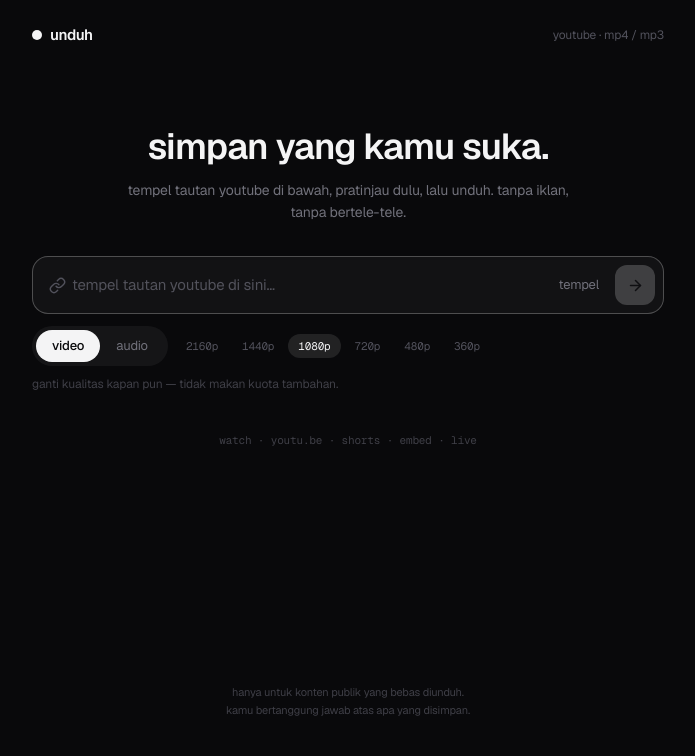
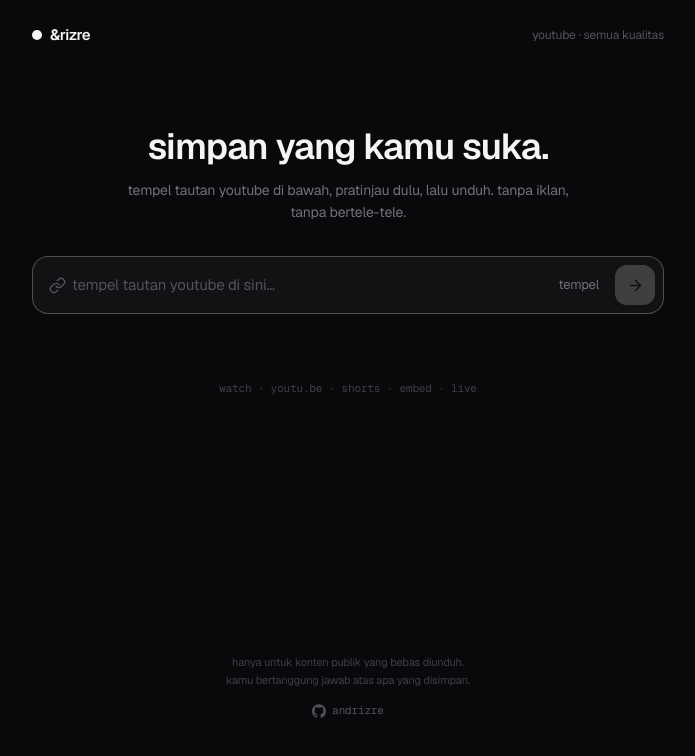
Before and after one commit to andrizre/youtube-downloader, a Next.js app: page / in a window 1280 px wide. Shown: the top 756 px of the page, without its empty margins (292-987 px from the left). Built offline with nearby package versions, Linux system fonts and the light colour scheme.

Commit message:
Sederhanakan unduhan: tanpa opsi, rebrand &rizre
Hapus pilihan video/audio dan kualitas (output sudah menampilkan semua format); API cukup terima url, satu panggilan details. Header jadi &rizre, footer tambah logo GitHub andrizre.

```diff
--- a/app/api/download/route.ts
+++ b/app/api/download/route.ts
@@ -1,16 +1,6 @@
 import { NextResponse } from "next/server";
 import { ProviderError, resolveDownload } from "@/lib/rapidapi";
 import { extractVideoId, isYouTubeUrl } from "@/lib/youtube";
-
-const VIDEO_QUALITIES: Record<string, true> = {
-  max: true,
-  "2160": true,
-  "1440": true,
-  "1080": true,
-  "720": true,
-  "480": true,
-  "360": true,
-};
 
 const RATE_LIMIT_WINDOW_MS = 60_000;
 const RATE_LIMIT_MAX = 10;
@@ -50,16 +40,10 @@
   }
   body ??= {};
 
-  const { url, kind, videoQuality = "1080" } = body;
+  const { url } = body;
 
   if (typeof url !== "string" || !isYouTubeUrl(url)) {
     return badRequest("URL harus link YouTube");
-  }
-  if (kind !== "mp3" && kind !== "mp4") {
-    return badRequest("Format harus mp3 atau mp4");
-  }
-  if (typeof videoQuality !== "string" || !VIDEO_QUALITIES[videoQuality]) {
-    return badRequest("Kualitas video tidak valid");
   }
   const videoId = extractVideoId(url);
   if (!videoId) {
@@ -67,11 +51,7 @@
   }
 
   try {
-    const result = await resolveDownload({
-      videoId,
-      kind,
-      videoQuality,
-    });
+    const result = await resolveDownload({ videoId });
     return NextResponse.json(result, { status: 200 });
   } catch (err) {
     if (err instanceof ProviderError) {
--- a/app/page.tsx
+++ b/app/page.tsx
@@ -1,7 +1,7 @@
 "use client";
 
-import { useEffect, useMemo, useState } from "react";
-import { extractVideoId, isYouTubeUrl } from "@/lib/youtube";
+import { useEffect, useState } from "react";
+import { isYouTubeUrl } from "@/lib/youtube";
 
 interface Thumb {
   url: string;
@@ -59,14 +59,6 @@
     thumbnail: string;
   }[];
   expiresAt: number;
-  download: {
-    downloadUrl: string;
-    filename: string;
-    quality?: string;
-    sizeText?: string;
-    hasAudio?: boolean;
-    expiresAt?: number;
-  };
 }
 
 interface HistoryEntry {
@@ -75,7 +67,6 @@
   thumbnail: string;
 }
 
-const VIDEO_QUALITIES = ["2160", "1440", "1080", "720", "480", "360"];
 const HISTORY_KEY = "yt-dl-history";
 
 function biggest(thumbs: Thumb[]): string {
@@ -108,53 +99,20 @@
   return `${h > 0 ? `${h}:` : ""}${mm}:${String(s).padStart(2, "0")}`;
 }
 
-/** Rekomendasi lokal dari daftar yang sudah ada — tanpa request baru (hemat kuota). */
-function pickLocal(
-  videos: Details["videos"],
-  want: string,
-): Details["videos"][number] | null {
-  if (videos.length === 0) return null;
-  const heightOf = (q: string) => Number.parseInt(q, 10);
-  const cap = Number.isNaN(Number.parseInt(want, 10))
-    ? Infinity
-    : Number.parseInt(want, 10);
-  const within = videos.filter((v) => heightOf(v.quality) <= cap);
-  const audible = (list: Details["videos"]) => list.filter((v) => v.hasAudio);
-  const pool =
-    audible(within).length > 0
-      ? audible(within)
-      : within.length > 0
-        ? within
-        : audible(videos).length > 0
-          ? audible(videos)
-          : videos;
-  let best = pool[0];
-  for (const v of pool) {
-    if (heightOf(v.quality) > heightOf(best.quality)) best = v;
-  }
-  return best;
-}
 
 export default function Home() {
   const [url, setUrl] = useState("");
-  const [kind, setKind] = useState<"mp3" | "mp4">("mp4");
-  const [videoQuality, setVideoQuality] = useState("1080");
   const [loading, setLoading] = useState(false);
   const [data, setData] = useState<Details | null>(null);
   const [error, setError] = useState<{ error: string; code?: string } | null>(
     null,
   );
   const [showDesc, setShowDesc] = useState(false);
-  const [copied, setCopied] = useState(false);
   const [history, setHistory] = useState<HistoryEntry[]>([]);
 
   const trimmed = url.trim();
   const valid = trimmed.length > 0 && isYouTubeUrl(trimmed);
   const showInvalidHint = trimmed.length > 0 && !isYouTubeUrl(trimmed);
-  const videoId = useMemo(
-    () => (valid ? extractVideoId(trimmed) : null),
-    [trimmed, valid],
-  );
 
   useEffect(() => {
     try {
@@ -180,7 +138,7 @@
     });
   }
 
-  async function run(targetUrl: string, targetKind: typeof kind, targetQ: string) {
+  async function run(targetUrl: string) {
     if (loading) return;
     setLoading(true);
     setData(null);
@@ -190,7 +148,7 @@
       const res = await fetch("/api/download", {
         method: "POST",
         headers: { "Content-Type": "application/json" },
-        body: JSON.stringify({ url: targetUrl, kind: targetKind, videoQuality: targetQ }),
+        body: JSON.stringify({ url: targetUrl }),
       });
       const json = await res.json();
       if (!res.ok) {
@@ -209,35 +167,15 @@
 
   function handleDownload() {
     if (!valid || loading) return;
-    run(trimmed, kind, videoQuality);
+    run(trimmed);
   }
 
   function handleRelated(id: string) {
     const next = `https://www.youtube.com/watch?v=${id}`;
     setUrl(next);
-    run(next, kind, videoQuality);
+    run(next);
   }
 
-  /** Ganti kualitas MP4 tanpa request baru kalau datanya sudah ada. */
-  function handleQuality(q: string) {
-    setVideoQuality(q);
-    if (data && kind === "mp4" && data.meta.id === videoId) {
-      const best = pickLocal(data.videos, q);
-      if (best) {
-        setData({
-          ...data,
-          download: {
-            downloadUrl: best.url,
-            filename: data.download.filename,
-            quality: best.quality,
-            sizeText: best.sizeText,
-            hasAudio: best.hasAudio,
-            expiresAt: data.expiresAt,
-          },
-        });
-      }
-    }
-  }
 
   async function handlePaste() {
     try {
@@ -248,29 +186,11 @@
     }
   }
 
-  async function handleCopy(text: string) {
-    try {
-      await navigator.clipboard.writeText(text);
-      setCopied(true);
-      setTimeout(() => setCopied(false), 1500);
-    } catch {
-      /* abaikan */
-    }
-  }
 
   const thumb = data ? biggest(data.meta.thumbnails) : "";
   const avatar = data?.meta.channel.avatar.length
     ? biggest(data.meta.channel.avatar)
     : "";
-  const mutedPick =
-    data && kind === "mp4" && data.download.hasAudio === false;
-  const expiry =
-    data?.expiresAt && data.expiresAt > 0
-      ? new Date(data.expiresAt * 1000).toLocaleTimeString("id-ID", {
-          hour: "2-digit",
-          minute: "2-digit",
-        })
-      : "";
   const metaLine = data
     ? [
         formatDuration(data.meta.lengthSeconds),
@@ -287,9 +207,9 @@
       <header className="mx-auto flex w-full max-w-2xl items-center justify-between px-5 pt-6">
         <p className="flex items-center gap-2 text-[15px] font-semibold tracking-tight">
           <span className="inline-block h-2.5 w-2.5 rounded-full bg-zinc-100" />
-          unduh
+          {"&rizre"}
         </p>
-        <p className="text-xs text-zinc-600">youtube · mp4 / mp3</p>
+        <p className="text-xs text-zinc-600">youtube · semua kualitas</p>
       </header>
 
       <main className="mx-auto flex w-full max-w-2xl flex-1 flex-col px-5 pt-14 pb-20 sm:pt-20">
@@ -367,49 +287,6 @@
             </button>
           </div>
 
-          {/* mode + kualitas */}
-          <div className="mt-3 flex flex-wrap items-center gap-2">
-            <div className="flex rounded-full bg-white/[0.05] p-1 text-[13px]">
-              {(
-                [
-                  { id: "mp4", label: "video" },
-                  { id: "mp3", label: "audio" },
-                ] as const
-              ).map((o) => (
-                <button
-                  key={o.id}
-                  type="button"
-                  onClick={() => setKind(o.id)}
-                  aria-pressed={kind === o.id}
-                  className={`rounded-full px-4 py-1.5 transition-all ${
-                    kind === o.id
-                      ? "bg-zinc-100 font-medium text-zinc-950"
-                      : "text-zinc-500 hover:text-zinc-200"
-                  }`}
-                >
-                  {o.label}
-                </button>
-              ))}
-            </div>
-            {kind === "mp4" && (
-              <div className="flex flex-wrap items-center gap-1">
-                {VIDEO_QUALITIES.map((q) => (
-                  <button
-                    key={q}
-                    type="button"
-                    onClick={() => handleQuality(q)}
-                    className={`rounded-full px-2.5 py-1 font-mono text-[11px] transition-colors ${
-                      videoQuality === q
-                        ? "bg-white/10 text-zinc-100"
-                        : "text-zinc-600 hover:text-zinc-300"
-                    }`}
-                  >
-                    {q}p
-                  </button>
-                ))}
-              </div>
-            )}
-          </div>
 
           <div className="mt-2.5 min-h-4 text-xs">
             {showInvalidHint ? (
@@ -423,13 +300,7 @@
               </p>
             ) : loading ? (
               <p className="text-zinc-600">mengambil pratinjau…</p>
-            ) : (
-              <p className="text-zinc-700">
-                {kind === "mp4"
-                  ? "ganti kualitas kapan pun — tidak makan kuota tambahan."
-                  : "audio dikonversi ke mp3, metadata tetap ditampilkan."}
-              </p>
-            )}
+            ) : null}
           </div>
         </div>
 
@@ -496,54 +367,17 @@
               )}
             </div>
 
-            {/* unduhan utama */}
-            <div className="mt-5 flex items-center gap-3 rounded-2xl border border-white/10 bg-white/[0.04] p-3 pl-4">
-              <div className="min-w-0 flex-1">
-                <p className="truncate text-sm text-zinc-200" title={data.download.filename}>
-                  {data.download.filename}
-                </p>
-                <p className="mt-0.5 font-mono text-[11px] text-zinc-600">
-                  {[data.download.quality, data.download.sizeText].filter(Boolean).join(" · ")}
-                  {kind === "mp4" && data.download.hasAudio === false && " · tanpa suara"}
-                </p>
-              </div>
-              <a
-                href={data.download.downloadUrl}
-                download={data.download.filename}
-                className="flex shrink-0 items-center gap-2 rounded-xl bg-zinc-100 px-5 py-2.5 text-sm font-medium text-zinc-950 transition-colors hover:bg-white"
-              >
-                <svg width="15" height="15" viewBox="0 0 24 24" fill="none" stroke="currentColor" strokeWidth="2" strokeLinecap="round" strokeLinejoin="round" aria-hidden><path d="M21 15v4a2 2 0 0 1-2 2H5a2 2 0 0 1-2-2v-4" /><polyline points="7 10 12 15 17 10" /><line x1="12" x2="12" y1="15" y2="3" /></svg>
-                unduh
-              </a>
-            </div>
-            <div className="mt-2 flex items-center gap-4 px-1 text-xs text-zinc-600">
-              <button type="button" onClick={() => handleCopy(data.download.downloadUrl)} className="transition-colors hover:text-zinc-300">
-                {copied ? "tersalin ✓" : "salin tautan"}
-              </button>
-              <a href={data.download.downloadUrl} target="_blank" rel="noreferrer" className="transition-colors hover:text-zinc-300">
-                buka tab baru
-              </a>
-              {expiry && <span className="ml-auto">kedaluwarsa ± {expiry}</span>}
-            </div>
-
-            {mutedPick && (
-              <p className="mt-3 rounded-xl border border-amber-500/20 bg-amber-500/[0.07] px-4 py-3 text-[13px] leading-relaxed text-amber-200/80">
-                kualitas {data.download.quality} ini video-only, tanpa suara. pilih 360p untuk yang langsung bersuara, atau unduh trek audio di bawah.
-              </p>
-            )}
 
             {/* semua kualitas */}
-            {kind === "mp4" && data.videos.length > 0 && (
+            {data.videos.length > 0 && (
               <div className="mt-8">
                 <p className="mb-1 text-xs text-zinc-600">
                   semua kualitas · {data.videos.length}
                 </p>
                 <ul className="divide-y divide-white/[0.06]">
-                  {data.videos.map((v) => {
-                    const active = data.download.downloadUrl === v.url;
-                    return (
+                  {data.videos.map((v) => (
                       <li key={`${v.quality}-${v.width}-${v.size}`} className="flex items-center gap-3 py-2.5 text-sm">
-                        <span className={`w-12 shrink-0 font-mono text-[13px] ${active ? "text-zinc-100" : "text-zinc-300"}`}>
+                        <span className="w-12 shrink-0 font-mono text-[13px] text-zinc-300">
                           {v.quality}
                         </span>
                         <span className="hidden font-mono text-[11px] text-zinc-700 sm:inline">
@@ -557,17 +391,12 @@
                         <a
                           href={v.url}
                           download
-                          className={`ml-auto shrink-0 rounded-lg px-3 py-1.5 text-xs transition-colors ${
-                            active
-                              ? "bg-white/10 text-zinc-100"
-                              : "text-zinc-500 hover:bg-white/[0.06] hover:text-zinc-200"
-                          }`}
+                          className="ml-auto shrink-0 rounded-lg px-3 py-1.5 text-xs text-zinc-500 transition-colors hover:bg-white/[0.06] hover:text-zinc-200"
                         >
                           unduh
                         </a>
                       </li>
-                    );
-                  })}
+                  ))}
                 </ul>
               </div>
             )}
@@ -715,10 +544,20 @@
           </p>
         )}
 
-        <footer className="mt-auto pt-16 text-center text-[11px] leading-relaxed text-zinc-700">
+        <footer className="mt-auto flex flex-col items-center pt-16 text-center text-[11px] leading-relaxed text-zinc-700">
           hanya untuk konten publik yang bebas diunduh.
           <br />
           kamu bertanggung jawab atas apa yang disimpan.
+          <a
+            href="https://github.com/andrizre"
+            target="_blank"
+            rel="noreferrer"
+            aria-label="GitHub andrizre"
+            className="mt-3 inline-flex items-center gap-1.5 text-zinc-600 transition-colors hover:text-zinc-200"
+          >
+            <svg width="14" height="14" viewBox="0 0 24 24" fill="currentColor" aria-hidden="true"><path d="M12 .297c-6.63 0-12 5.373-12 12 0 5.303 3.438 9.8 8.205 11.385.6.113.82-.258.82-.577 0-.285-.01-1.04-.015-2.04-3.338.724-4.042-1.61-4.042-1.61C4.422 18.07 3.633 17.7 3.633 17.7c-1.087-.744.084-.729.084-.729 1.205.084 1.838 1.236 1.838 1.236 1.07 1.835 2.809 1.305 3.495.998.108-.776.417-1.305.76-1.605-2.665-.3-5.466-1.332-5.466-5.93 0-1.31.465-2.38 1.235-3.22-.135-.303-.54-1.523.105-3.176 0 0 1.005-.322 3.3 1.23.96-.267 1.98-.399 3-.405 1.02.006 2.04.138 3 .405 2.28-1.552 3.285-1.23 3.285-1.23.645 1.653.24 2.873.12 3.176.765.84 1.23 1.91 1.23 3.22 0 4.61-2.805 5.625-5.475 5.92.42.36.81 1.096.81 2.22 0 1.606-.015 2.896-.015 3.286 0 .315.21.69.825.57C20.565 22.092 24 17.592 24 12.297c0-6.627-5.373-12-12-12" /></svg>
+            <span className="font-mono">andrizre</span>
+          </a>
         </footer>
       </main>
     </div>
--- a/lib/rapidapi.ts
+++ b/lib/rapidapi.ts
@@ -84,15 +84,6 @@
   thumbnail: string;
 }
 
-export interface DownloadTarget {
-  downloadUrl: string;
-  filename: string;
-  quality?: string;
-  sizeText?: string;
-  hasAudio?: boolean;
-  expiresAt?: number;
-}
-
 export interface DetailsResult {
   meta: VideoMeta;
   videos: VideoOption[];
@@ -100,27 +91,21 @@
   subtitles: SubtitleOption[];
   related: RelatedVideo[];
   expiresAt: number;
-  download: DownloadTarget;
 }
 
 interface ResolveInput {
   videoId: string;
-  kind: "mp3" | "mp4";
-  videoQuality: string;
 }
 
-// MP3: "YouTube MP3" (ytjar) — GET /dl?id= → { status: "ok", link, title }.
-// MP4: "YouTube Media Downloader" (DataFanatic, host youtube-media-downloader.p.rapidapi.com)
+// "YouTube Media Downloader" (DataFanatic, host youtube-media-downloader.p.rapidapi.com)
 //   — GET /v2/video/details?videoId=&urlAccess=normal&videos=auto&audios=auto
 //   → { errorId, title, description, channel{…}, lengthSeconds, viewCount,
 //        likeCount, publishedTime*, commentCountText, thumbnails[],
 //        musicCredits[], videos{items[],expiration}, audios{items[],expiration},
 //        subtitles{items[{code,url}]}, related{items[]} }.
 // Satu panggilan details mengembalikan SEMUA yang UI butuhkan: metadata,
-// daftar kualitas MP4 (dengan size + penanda bersuara), trek audio,
-// subtitle, dan video terkait. Jadi frontend cukup fetch sekali lalu
-// ganti kualitas/format secara lokal tanpa menghabiskan kuota.
-const MP3_HOST = "youtube-mp36.p.rapidapi.com";
+// daftar kualitas video (dengan size + penanda bersuara), trek audio,
+// subtitle, dan video terkait.
 const MEDIA_HOST = "youtube-media-downloader.p.rapidapi.com";
 const TIMEOUT_MS = 25000;
 
@@ -165,13 +150,6 @@
   return v === true;
 }
 
-function cleanTitle(raw: unknown, fallback: string): string {
-  const t =
-    typeof raw === "string"
-      ? raw.replace(/[\\/:*?"<>|]/g, "").trim().slice(0, 120)
-      : "";
-  return t || fallback;
-}
 
 function thumbs(v: unknown): Thumb[] {
   if (!Array.isArray(v)) return [];
@@ -374,33 +352,6 @@
     });
 }
 
-function pickMp4(
-  videos: VideoOption[],
-  videoQuality: string,
-): VideoOption {
-  const height = (label: string) => Number.parseInt(label, 10);
-  const parsed = Number.parseInt(videoQuality, 10);
-  const cap =
-    videoQuality === "max" || Number.isNaN(parsed) ? Infinity : parsed;
-  // Hanya 360p yang progresif (ada audio). Kualitas di atasnya video-only
-  // (tanpa suara), jadi utamakan file bersuara dalam batas kualitas.
-  const withinCap = videos.filter((f) => height(f.quality) <= cap);
-  const withAudio = (list: VideoOption[]) => list.filter((f) => f.hasAudio);
-  const pool =
-    withAudio(withinCap).length > 0
-      ? withAudio(withinCap)
-      : withinCap.length > 0
-        ? withinCap
-        : withAudio(videos).length > 0
-          ? withAudio(videos)
-          : videos;
-  let best = pool[0];
-  for (const f of pool) {
-    if (height(f.quality) > height(best.quality)) best = f;
-  }
-  return best;
-}
-
 export async function resolveDownload(
   input: ResolveInput,
 ): Promise<DetailsResult> {
@@ -413,55 +364,5 @@
   );
   const meta = buildMeta(input.videoId, json);
   const related = buildRelated(json);
-
-  if (input.kind === "mp3") {
-    const dl = await fetchVendor(
-      `https://${MP3_HOST}/dl?id=${input.videoId}`,
-      apiKey,
-      MP3_HOST,
-    );
-    if (dl.status !== "ok" || typeof dl.link !== "string") {
-      throw new ProviderError(
-        "youtube-convert-failed",
-        typeof dl.msg === "string" ? dl.msg : "Gagal konversi MP3",
-      );
-    }
-    const filename = `${cleanTitle(meta.title !== input.videoId ? meta.title : dl.title, input.videoId)}.mp3`;
-    return {
-      meta,
-      videos,
-      audios,
-      subtitles,
-      related,
-      expiresAt,
-      download: { downloadUrl: dl.link, filename, expiresAt },
-    };
-  }
-
-  const best = pickMp4(videos, input.videoQuality);
-  return {
-    meta,
-    videos,
-    audios,
-    subtitles,
-    related,
-    expiresAt,
-    download: {
-      downloadUrl: best.url,
-      filename: `${cleanTitle(meta.title, input.videoId)}.mp4`,
-      quality: best.quality,
-      sizeText: best.sizeText,
-      hasAudio: best.hasAudio,
-      expiresAt,
-    },
-  };
+  return { meta, videos, audios, subtitles, related, expiresAt };
 }
-
-/** Pilih ulang rekomendasi MP4 murni dari data yang sudah ada (tanpa kuota). */
-export function pickMp4Local(
-  videos: VideoOption[],
-  videoQuality: string,
-): VideoOption | null {
-  if (videos.length === 0) return null;
-  return pickMp4(videos, videoQuality);
-}
```
